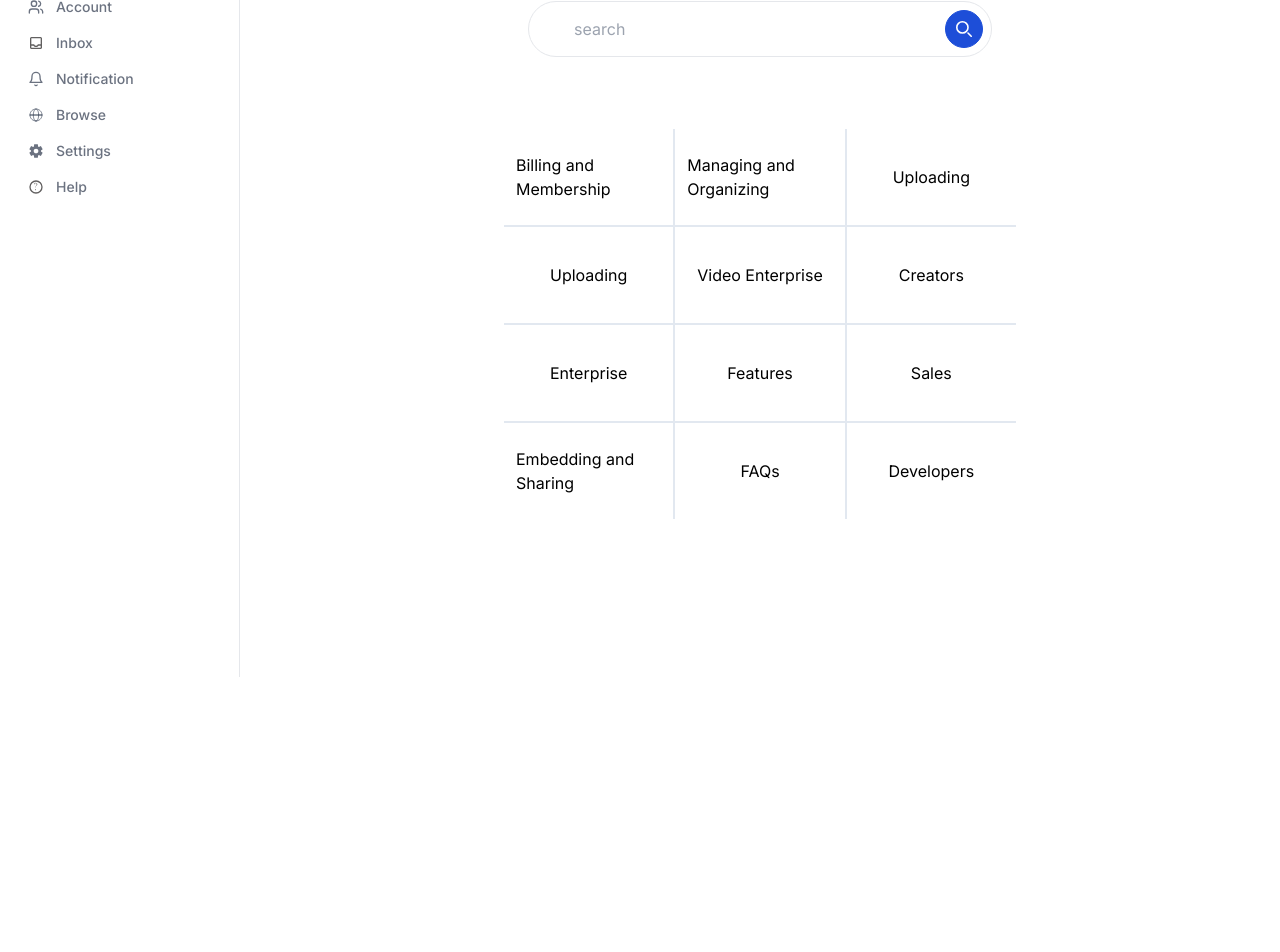
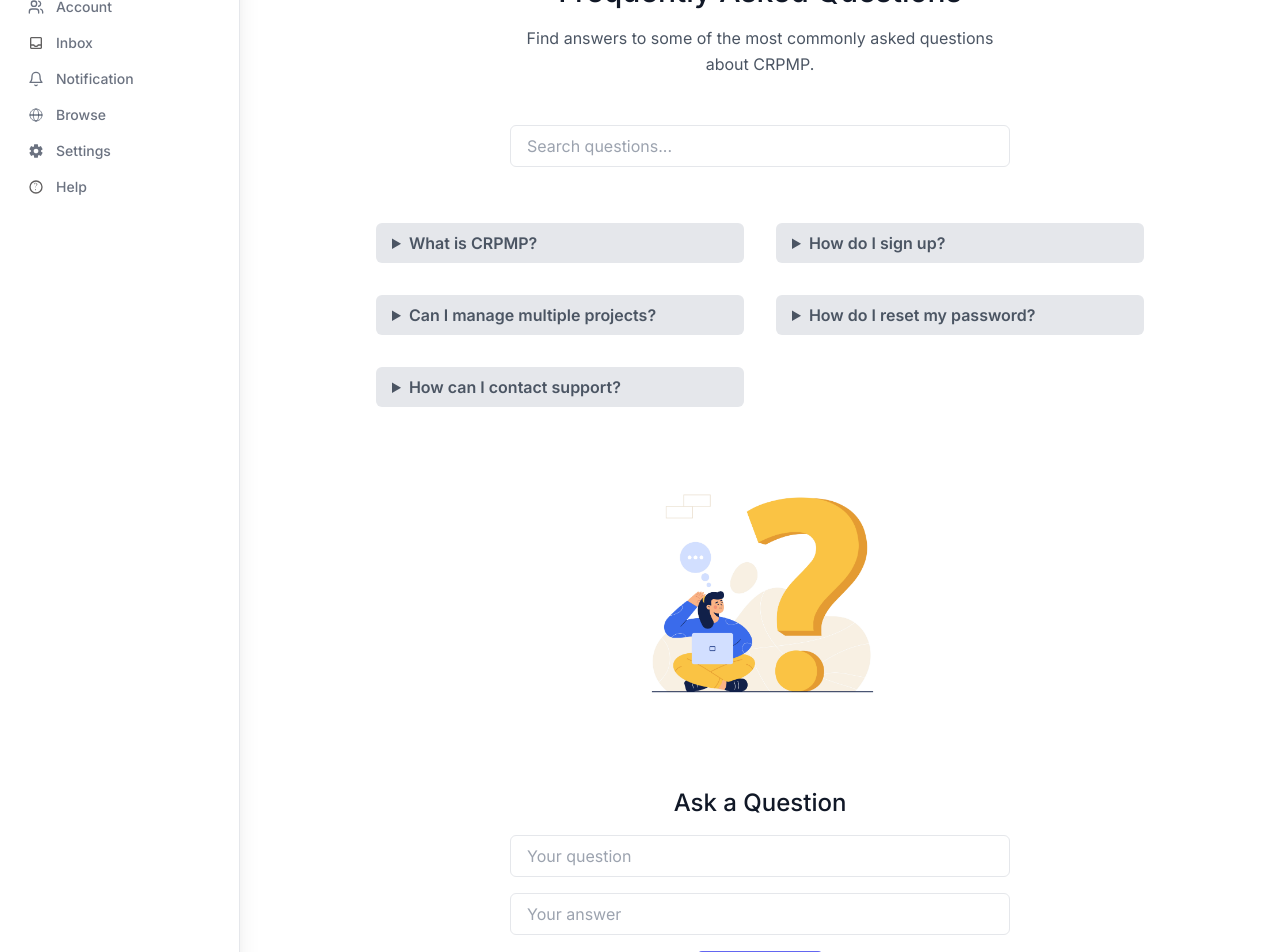
Before and after one commit to Senior-Project-CRPMP/front_nextjs, a Next.js app: page /dashboard/help in a window 1280 px wide. Shown: the part 220-1172 px from the top of the page. Before the commit the page ends 897 px from the top, so only its background shows below. Built offline with nearby package versions, Linux system fonts and the light colour scheme; no server answers.

Commit message:
edited view profile , and FAQ

```diff
--- a/src/app/component/hero.tsx
+++ b/src/app/component/hero.tsx
@@ -1,35 +1,112 @@
-import React from "react";
+'use client'
 import Image from "next/image";
 import Link from "next/link";
+import images from "../../../public/assets/exportimages";
+import HeroImage from '../../../public/assets/HeroImage.jpg';
 
-function Hero() {
+// pages/index.js
+
+import React, { useState, useEffect } from 'react';
+
+export default function Hero() {
+  const [headerBackground, setHeaderBackground] = useState('transparent');
+
+  useEffect(() => {
+    const handleScroll = () => {
+      if (window.scrollY > 0) {
+        setHeaderBackground('#0C1A32'); // Change the header background color as desired
+      } else {
+        setHeaderBackground('transparent');
+      }
+    };
+
+    window.addEventListener('scroll', handleScroll);
+    return () => window.removeEventListener('scroll', handleScroll);
+  }, []);
+
   return (
-    <section className="text-gray-600 body-font relative">
-      <div className="container mx-auto flex px-5 py-24 items-center justify-center flex-col">
-        <Image
-          className="absolute inset-0 w-full h-full object-cover object-center"
-          src="/assets/Research hero.jpg"
-          alt="hero"
-          layout="fill"
-        />
-        <div className="relative text-center">
-          <h1 className="title-font sm:text-4xl text-3xl mb-4 font-medium text-gray-900">
-            Welcome to CRPMP
-          </h1>
-          <p className="mb-8 leading-relaxed">
-            Your Ultimate Research and Project Planning Platform
-          </p>
-          <div className="flex justify-center">
-            <Link href="/signup">
-              <button className="inline-flex text-white bg-indigo-500 border-0 py-2 px-6 focus:outline-none hover:bg-indigo-600 rounded text-lg">
-                Get started
-              </button>
-            </Link>
-          </div>
-        </div>
+    <div>
+      <header
+        className={`fixed top-0 left-0 right-0 z-10 transition-colors duration-300 ${
+          headerBackground === 'transparent'
+            ? 'bg-transparent'
+            : 'bg-indigo-500 shadow-md'
+        }`}
+      >
+
+        <div className="container mx-auto flex flex-wrap p-5 flex-col md:flex-row items-center">
+        <a className="flex title-font font-medium items-center text-gray-900 mb-4 md:mb-0">
+          <Image
+            src={images.logo1}
+            alt="Profile"
+            width={80}
+            height={80}
+            style={{
+              filter:
+                "brightness(0) saturate(100%) invert(100%) sepia(0%) saturate(0%) hue-rotate(0deg) brightness(100%) contrast(100%)",
+            }}
+            className="object-cover"
+          />
+          <span className=" text-xl text-white">CRPMP</span>
+        </a>
+        <nav className="md:ml-auto md:mr-auto flex flex-wrap items-center text-base justify-center">
+          <a className="mr-5 text-white hover:text-gray-600 ">About Us</a>
+          <a className="mr-5  text-white hover:text-gray-600">Services</a>
+        </nav>
+        <Link href="/login">
+            <button className="inline-flex items-center bg-gray-100 border-0 py-1 px-3 focus:outline-none hover:bg-indigo-600 rounded text-base text-black mt-4 md:mt-0">
+              Login
+              <svg
+                fill="none"
+                stroke="currentColor"
+                strokeLinecap="round"
+                strokeLinejoin="round"
+                strokeWidth="2"
+                className="w-4 h-4 ml-1"
+                viewBox="0 0 24 24"
+              >
+                <path d="M5 12h14M12 5l7 7-7 7"></path>
+              </svg>
+            </button>
+        </Link>
       </div>
+      </header>
+
+      <section className="hero-section relative h-screen bg-cover bg-center" style={{ backgroundImage: `url(${HeroImage.src})` }}>
+      <div className="absolute inset-0 bg-gradient-to-r from-[#000000]/70 to-[#000000]/20"></div>
+      <div className="container mx-auto h-full flex flex-col justify-center items-center text-white">
+        <h1 className="text-4xl font-extralight md:text-6xl tracking-widest  text-white mb-4 drop-shadow-lg">
+          Welcome
+        </h1>
+        <h1 className= "mb-4 font-light italic  text-white tracing-widest  text-5xl">comprehensive Research And Project Management Platform </h1>
+
+        <p className="text-lg md:text-xl tracking-widest text-white mb-8 drop-shadow-md">
+          Your Ultimate Research and Project Planning Platform
+        </p>
+        <button className="bg-indigo-500 hover:bg-indigo-600 text-white py-3 px-8 rounded-full text-lg shadow-lg transform transition hover:scale-105">
+          Get Started
+        </button>
+      </div>
+      <svg
+        className="absolute bottom-0 left-0 w-full h-30"
+        xmlns="http://www.w3.org/2000/svg"
+        viewBox="0 0 1440 320"
+      >
+        <path
+          fill="#ffffff"
+          fillOpacity="1"
+          d="M0,288L48,266.7C96,245,192,203,288,181.3C384,160,480,160,576,181.3C672,203,768,245,864,250.7C960,256,1056,224,1152,197.3C1248,171,1344,149,1392,138.7L1440,128L1440,320L1392,320C1344,320,1248,320,1152,320C1056,320,960,320,864,320C768,320,672,320,576,320C480,320,384,320,288,320C192,320,96,320,48,320L0,320Z"
+        ></path>
+      </svg>
+      <svg className="absolute bottom-0 right-0 w-full h-20" xmlns="http://www.w3.org/2000/svg" viewBox="0 0 200 200">
+        <circle cx="10" cy="50" r="51" fill="red" />
+        <circle cx="150" cy="50" r="30" fill="blue" />
+        <circle cx="300" cy="150" r="20" fill="green" />
+        <circle cx="500" cy="150" r="100" fill="grey" />
+      </svg>
     </section>
+
+      </div>
+
   );
 }
-
-export default Hero;
--- a/src/app/dashboard/help/page.tsx
+++ b/src/app/dashboard/help/page.tsx
@@ -1,85 +1,113 @@
+'use client'
 import React from "react";
+import { useState } from "react";
+import Image from 'next/image'
 
-function Help() {
+const FAQ: React.FC = () => {
+  const [faqs, setFaqs] = useState([
+    {
+      question: "What is CRPMP?",
+      answer: "CRPMP stands for Comprehensive Research and Project Management Platform. It's your ultimate research and project planning platform.",
+    },
+    {
+      question: "How do I sign up?",
+      answer: "To sign up, click the 'Get Started' button on the hero section and fill out the registration form.",
+    },
+    {
+      question: "Can I manage multiple projects?",
+      answer: "Yes, CRPMP allows you to manage multiple projects efficiently.",
+    },
+    {
+      question: "How do I reset my password?",
+      answer: "To reset your password, click on the 'Forgot Password' link on the login page and follow the instructions.",
+    },
+    {
+      question: "How can I contact support?",
+      answer: "You can contact support via email at support@crpmp.com or through our contact form on the website.",
+    },
+  ]);
+  const [searchQuery, setSearchQuery] = useState("");
+  const [question, setQuestion] = useState("");
+  const [answer, setAnswer] = useState("");
+
+  const handleSubmit = (e: React.FormEvent) => {
+    e.preventDefault();
+    if (question && answer) {
+      setFaqs([...faqs, { question, answer }]);
+      setQuestion("");
+      setAnswer("");
+    }
+  };
+
+  const filteredFaqs = faqs.filter((faq) =>
+    faq.question.toLowerCase().includes(searchQuery.toLowerCase())
+  );
+
   return (
-    <div className="bg-white min-h-screen">
-      <div className="max-w-lg mx-auto pt-10">
-        {/* Header */}
-        <h2 className="text-3xl font-semibold text-center">Help Center</h2>
-        <div className="p-6 mt-6 mb-12">
-          <div className="flex items-center border rounded-full p-2">
-            {/* Search Icon */}
-            <div className="w-[10%] bg-red-600"></div>
-            <input
-              type="text"
-              name="search"
-              className="w-full h-4/5 border-0 focus:border-0 focus:outline-none focus:ring-0"
-              placeholder="search"
-            />
-            <button
-              type="submit"
-              className="p-2.5 text-sm font-medium text-white bg-blue-700 rounded-full border border-blue-700 hover:bg-blue-800 focus:ring-4 focus:outline-none focus:ring-blue-300 dark:bg-blue-600 dark:hover:bg-blue-700 dark:focus:ring-blue-800"
-            >
-              <svg
-                className="w-4 h-4"
-                aria-hidden="true"
-                xmlns="http://www.w3.org/2000/svg"
-                fill="none"
-                viewBox="0 0 20 20"
-              >
-                <path
-                  stroke="currentColor"
-                  strokeLinecap="round"
-                  strokeLinejoin="round"
-                  strokeWidth="2"
-                  d="m19 19-4-4m0-7A7 7 0 1 1 1 8a7 7 0 0 1 14 0Z"
-                />
-              </svg>
-              <span className="sr-only">Search</span>
+    <section className="text-gray-600 body-font">
+      <div className="container px-5 py-24 mx-auto">
+        <div className="text-center mb-12">
+          <h1 className="text-3xl font-medium title-font text-gray-900 mb-4">Frequently Asked Questions</h1>
+          <p className="leading-relaxed xl:w-2/4 lg:w-3/4 mx-auto">Find answers to some of the most commonly asked questions about CRPMP.</p>
+        </div>
+        <div className="flex justify-center mb-12">
+          <input
+            type="text"
+            placeholder="Search questions..."
+            value={searchQuery}
+            onChange={(e) => setSearchQuery(e.target.value)}
+            className="w-full lg:w-1/2 px-4 py-2 border rounded-md"
+          />
+        </div>
+        <div className="flex flex-wrap lg:w-4/5 sm:mx-auto sm:mb-2 -mx-2">
+          {filteredFaqs.map((faq, index) => (
+            <div key={index} className="w-full lg:w-1/2 px-4 py-2">
+              <details className="mb-4">
+                <summary className="font-semibold bg-gray-200 rounded-md py-2 px-4">{faq.question}</summary>
+                <span className="px-4 py-2">{faq.answer}</span>
+              </details>
+            </div>
+          ))}
+        </div>
+        <div className="text-center mb-12">
+          <Image
+            src="/assets/questionWoman.jpg"
+            alt="Woman asking a question"
+            width={300}
+            height={300}
+            className="mx-auto"
+          />
+        </div>
+        <div className="text-center mb-12">
+          <h2 className="text-2xl font-medium title-font text-gray-900 mb-4">Ask a Question</h2>
+          <form onSubmit={handleSubmit} className="w-full lg:w-1/2 mx-auto">
+            <div className="mb-4">
+              <input
+                type="text"
+                placeholder="Your question"
+                value={question}
+                onChange={(e) => setQuestion(e.target.value)}
+                className="w-full px-4 py-2 border rounded-md"
+              />
+            </div>
+            <div className="mb-4">
+              <input
+                type="text"
+                placeholder="Your answer"
+                value={answer}
+                onChange={(e) => setAnswer(e.target.value)}
+                className="w-full px-4 py-2 border rounded-md"
+              />
+            </div>
+            <button type="submit" className="inline-flex text-white bg-indigo-500 border-0 py-2 px-8 focus:outline-none hover:bg-indigo-600 rounded text-lg">
+              Submit
             </button>
-          </div>
-        </div>
-        <div className="grid grid-cols-1 sm:grid-cols-2 md:grid-cols-3 gap-0.5 bg-slate-200 [&>*]:h-24 [&>*]:px-3 [&>*]:bg-white [&>*]:flex [&>*]:items-center [&>*]:justify-center [&>*]:cursor-pointer [&>*:hover]:scale-105 [&>*:hover]:shadow-sm [&>*:hover]:shadow-slate-800/80">
-          <div>
-            <h2>Billing and Membership</h2>
-          </div>
-          <div>
-            <h2>Managing and Organizing</h2>
-          </div>
-          <div>
-            <h2>Uploading</h2>
-          </div>
-          <div>
-            <h2>Uploading</h2>
-          </div>
-          <div>
-            <h2>Video Enterprise</h2>
-          </div>
-          <div>
-            <h2>Creators</h2>
-          </div>
-          <div>
-            <h2>Enterprise</h2>
-          </div>
-          <div>
-            <h2>Features</h2>
-          </div>
-          <div>
-            <h2>Sales</h2>
-          </div>
-          <div>
-            <h2>Embedding and Sharing</h2>
-          </div>
-          <div>
-            <h2>FAQs</h2>
-          </div>
-          <div>
-            <h2>Developers</h2>
-          </div>
+          </form>
         </div>
       </div>
-    </div>
+    </section>
   );
-}
+};
 
-export default Help;
+
+export default FAQ;
--- a/src/app/page.tsx
+++ b/src/app/page.tsx
@@ -5,6 +5,7 @@ import Feature from "./component/feature";
 import Contact from "./component/contact";
 import Header from "./component/header";
 import Footer from "./component/footer";
+
 // import Map from "./component/Map";
 
 export default function Home() {
--- a/src/app/project_dashboard/new.tsx
+++ b/src/app/project_dashboard/new.tsx
@@ -3,7 +3,7 @@ import React from "react";
 import Image from "next/image";
 import { useState } from "react";
 import Navigation from "./nav_button";
-import images from "../../assets/exportimages";
+import images from "../../../public/assets/exportimages";
 import Calendar from "./Calendar/page";
 import SideCalendar from "./Calendar/sideCalendar";
 import Timeline from "./timeline";
```
Also changed, not shown: src/app/component/profile_dropdown.tsx (+4 -3 lines), src/app/component/viewProfile.tsx (+39 -40 lines), src/app/dashboard/Test/page.tsx (renamed from src/app/Test/page.tsx, +1 -1 lines), public/assets/questionWoman.jpg (added), src/app/component/header.tsx (line endings or trailing spaces), 1 other file (tests, documents, lock files or other folders).
